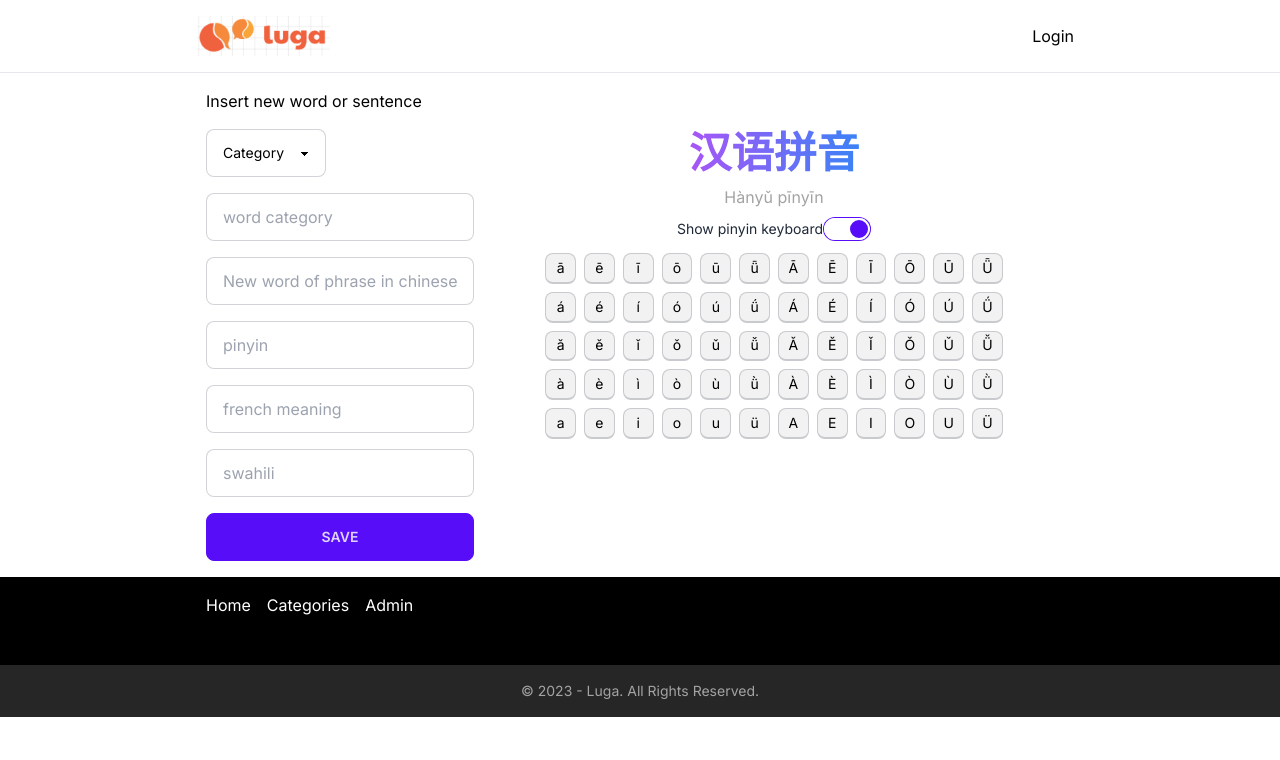
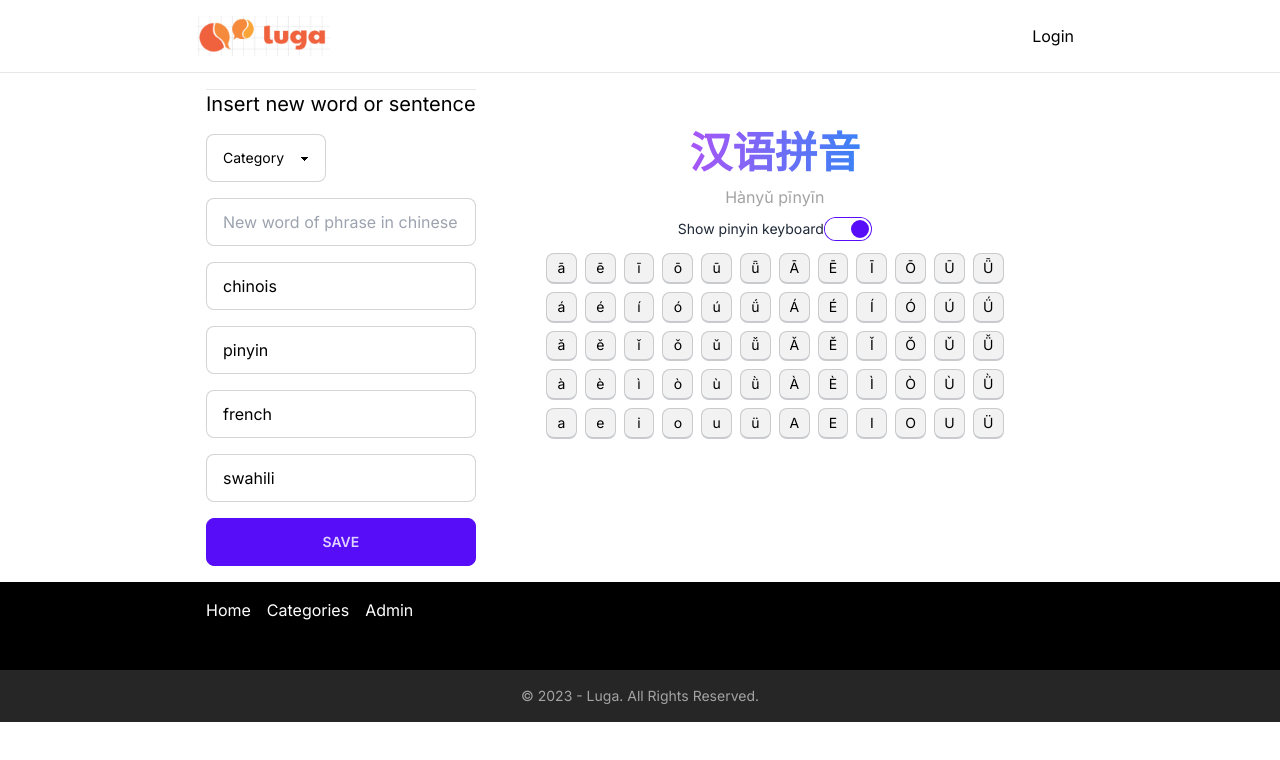
Before and after one commit to doctarhyf/luga, a Next.js app: page /admin in a window 1280 px wide. Shown: the top 760 px of the page. Built offline with nearby package versions, Linux system fonts and the light colour scheme.

Commit message:
working on word new cat

```diff
--- a/app/admin/page.tsx
+++ b/app/admin/page.tsx
@@ -1,6 +1,7 @@
 "use client";
 
 import React, { useState } from "react";
+import { categories } from "../flow";
 
 const pinyins = [
   "ā ē ī ō ū ǖ Ā Ē Ī Ō Ū Ǖ",
@@ -11,15 +12,36 @@ const pinyins = [
 ];
 
 function FormNewWord() {
+  const [newcat, setnewcat] = useState("");
+  const [worddata, setworddata] = useState({
+    cat: "Category",
+    zh: "chinois",
+    fr: "french",
+    sw: "swahili",
+    py: "pinyin",
+  });
+
+  function onSaveNewWord(e: any) {
+    e;
+    console.log(worddata);
+  }
+
+  function onChangeWordCat(e: any) {}
+
   return (
     <div className=" items-center md:items-start gap-4 flex flex-col form-word">
-      <div>Insert new word or sentence</div>
+      <div className="text-xl border-t">Insert new word or sentence</div>
 
       <div>
-        <select className="select select-bordered w-full max-w-xs">
+        <select
+          onChange={onChangeWordCat}
+          value={worddata.cat || ""}
+          className="select select-bordered w-full max-w-xs"
+        >
           <option disabled selected>
             Category
           </option>
+          <option>Category</option>
           <option>Han Solo</option>
           <option>Greedo</option>
           <option>Other</option>
@@ -27,48 +49,73 @@ function FormNewWord() {
       </div>
 
       <input
-        type="text"
-        placeholder="word category"
-        className="input input-bordered w-full max-w-xs"
-      />
-
-      <input
+        name="newcat"
+        onChange={(e) =>
+          setworddata((old) => ({ ...old, cat: e.target.value }))
+        }
+        value={newcat || ""}
         type="text"
         placeholder="New word of phrase in chinese"
         className="input input-bordered w-full max-w-xs"
       />
 
       <input
+        name="zh"
+        onChange={(e) =>
+          setworddata((old) => ({ ...old, [e.target.name]: e.target.value }))
+        }
+        value={worddata.zh || ""}
+        type="text"
+        placeholder="New word of phrase in chinese"
+        className="input input-bordered w-full max-w-xs"
+      />
+
+      <input
+        name="py"
+        onChange={(e) =>
+          setworddata((old) => ({ ...old, [e.target.name]: e.target.value }))
+        }
+        value={worddata.py || ""}
         type="text"
         placeholder="pinyin"
         className="input input-bordered w-full max-w-xs"
       />
 
       <input
+        name="fr"
+        onChange={(e) =>
+          setworddata((old) => ({ ...old, [e.target.name]: e.target.value }))
+        }
+        value={worddata.fr || ""}
         type="text"
         placeholder="french meaning"
         className="input input-bordered w-full max-w-xs"
       />
       <input
+        name="sw"
+        onChange={(e) =>
+          setworddata((old) => ({ ...old, [e.target.name]: e.target.value }))
+        }
+        value={worddata.sw || ""}
         type="text"
         placeholder="swahili"
         className="input input-bordered w-full max-w-xs"
       />
 
-      <button className="btn btn-primary md:w-full">SAVE</button>
+      {worddata.cat !== "" &&
+        worddata.fr !== "" &&
+        worddata.py !== "" &&
+        worddata.sw !== "" &&
+        worddata.zh !== "" && (
+          <button onClick={onSaveNewWord} className="btn btn-primary md:w-full">
+            SAVE
+          </button>
+        )}
     </div>
   );
 }
 
 function AdminPanel() {
-  const [worddata, setworddata] = useState({
-    cat: "",
-    zh: "",
-    fr: "",
-    sw: "",
-    py: "",
-  });
-
   return (
     <div className="mx-auto max-w-[900px]">
       <div className="flex flex-col-reverse md:flex-row justify-between p-4 ">
--- a/app/flow.ts
+++ b/app/flow.ts
@@ -31,14 +31,24 @@ export const categories: Category[] = [
     path: "verb",
   },
   {
-    id: 2,
+    id: 3,
     name: { fr: "Bureau", zh: "办公室", sw: "Mu bureau" },
     pic: "/office.jpg",
     path: "office",
   },
   {
-    id: 2,
+    id: 4,
     name: { fr: "Magasin", zh: "库房", sw: "Ku magasin" },
+    pic: "/wh.jpg",
+    path: "wh",
+  },
+  {
+    id: 4,
+    name: {
+      fr: "Mots popuplaire",
+      zh: "youming ciyu",
+      sw: "Ma mots populaire",
+    },
     pic: "/wh.jpg",
     path: "wh",
   },
```
